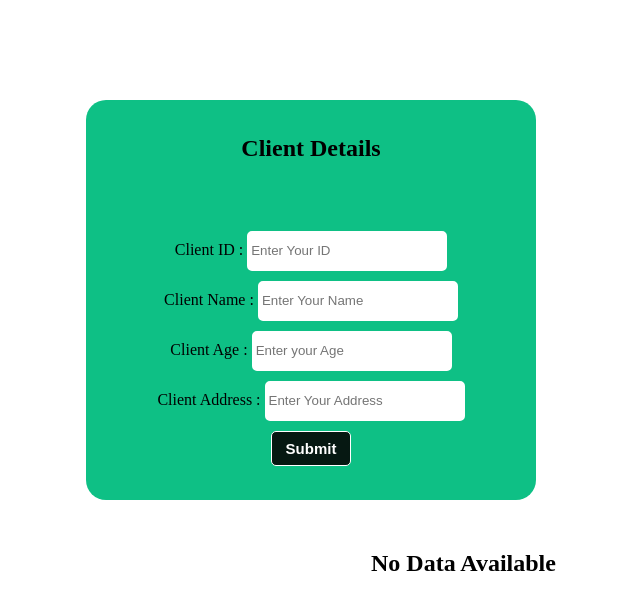
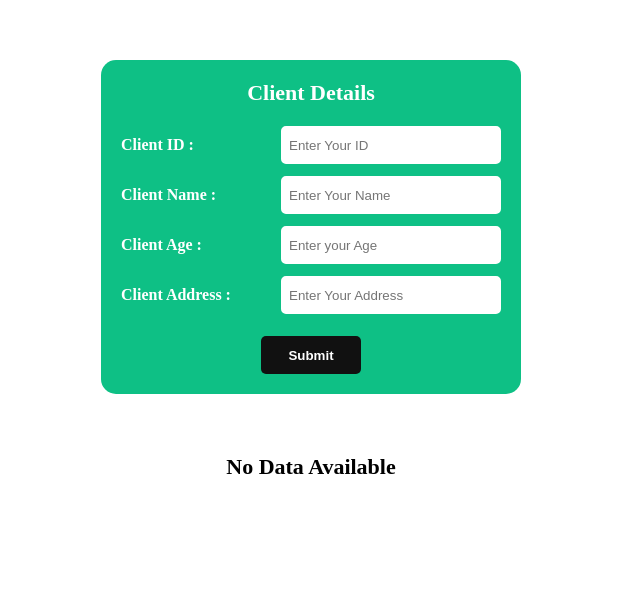
Before and after one commit to Sonia-Khatun/React_Code, a React (Vite) app: page / in a window 1280 px wide. Shown: the top 610 px of the page, without its empty margins (329-969 px from the left). Built offline with nearby package versions, Linux system fonts and the light colour scheme.

Commit message:
Updated UI

```diff
--- a/src/Components/clientForm.css
+++ b/src/Components/clientForm.css
@@ -1,47 +1,96 @@
 * {
-  margin: auto;
   box-sizing: border-box;
+  margin: 0;
+  padding: 0;
 }
-.C-form{
-    width: 450px;
-    height: 400px;
-    margin-top: 100px;
+
+
+.C-form {
+  width: 420px;
+  margin: 60px auto;
+  padding: 20px;
+  background-color: rgb(14, 192, 133);
+  border-radius: 15px;
+}
+
+
+.client-header {
+  text-align: center;
+  font-size: 22px;
+  margin-bottom: 20px;
+  color: #fff;
+}
+
+.client-form {
   display: flex;
   flex-direction: column;
-    background-color: rgb(14, 192, 133);
-    border-radius: 20px;
+  gap: 12px;
 }
-.client-form{
+
+
+.clientcell {
   display: flex;
-    flex-direction: column;
-    gap: 10px;
+  justify-content: space-between;
+  align-items: center;
 }
-.client-form input{
-    width: 200px;
-    height: 40px;
+
+.clientcell label {
+  font-weight: 600;
+  color: #fff;
+}
+
+.client-form input {
+  width: 220px;
+  height: 38px;
+  padding: 6px;
   border: 2px solid white;
   border-radius: 5px;
+  outline: none;
 }
-.client-header{
-    font-size: x-large
-}
-.btn{
-    width: 80px;
-    height: 35px;
+
+
+.btn {
+  width: 100px;
+  height: 38px;
+  margin: 10px auto 0;
   font-weight: 600;
   border-radius: 5px;
-    background-color: rgba(6, 6, 6, 0.901);
+  background-color: #111;
   color: white;
-    border: 1px solid white;
-    font-size: 15px;
+  border: none;
+  cursor: pointer;
+}
+
+.btn:hover {
+  background-color: #333;
+}
+
+/* Table */
+table {
+  width: 80%;
+  margin: 40px auto;
+  border-collapse: collapse;
+  text-align: center;
+}
+
+table th {
+  background-color: #111;
+  color: white;
   padding: 5px;
 }
-table{
-    margin-top: 20px;
+
+table td {
+  padding: 5px;
 }
-.child-text{
-    font-size: x-large;
+
+table button {
+  margin: 0 5px;
+}
+
+
+.child-text {
+  text-align: center;
+  margin-top: 40px;
+  font-size: 22px;
   font-weight: 600;
-    padding-left: 700px;
-    padding-top: 50px;
 }
```
Also changed, not shown: src/Components/ClientChild.jsx (line endings or trailing spaces). Lines whose indentation alone changed are shown as unchanged.
